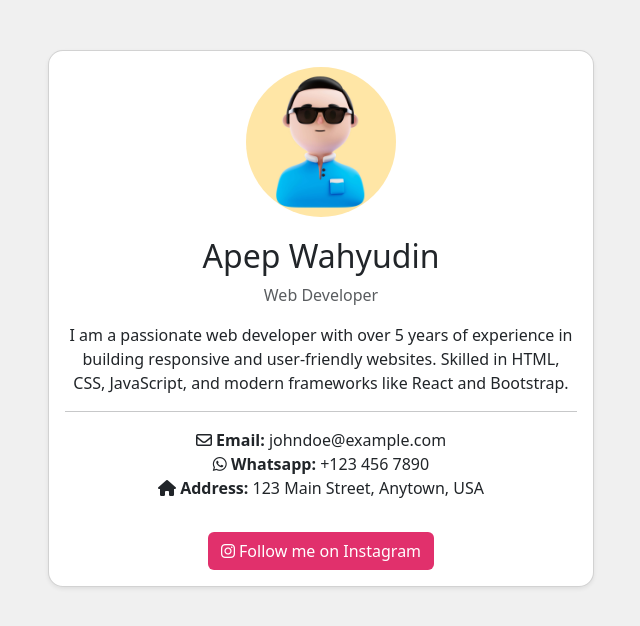
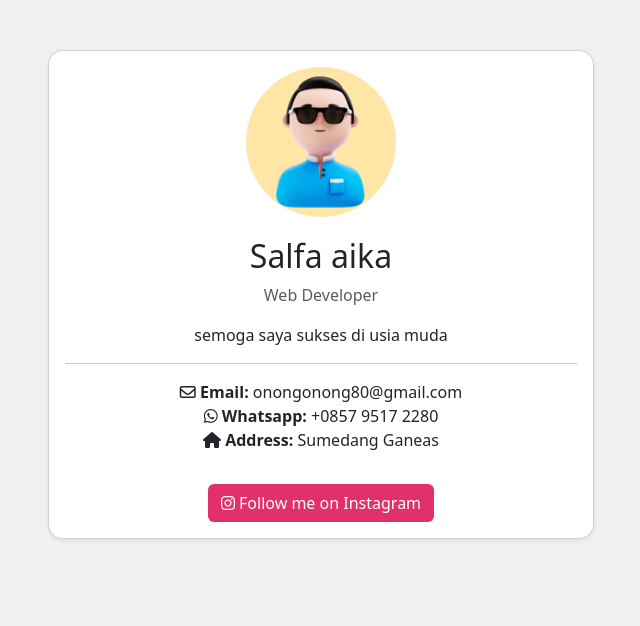
Before and after one commit to Bittayulida/ta_salfaaika_r4, a plain HTML site: page index.html in a window 1280 px wide. Shown: the whole page, without its empty margins (319-959 px from the left). Drawn offline with nearby package versions, Linux system fonts and the light colour scheme.

Commit message:
Update index.html

```diff
--- a/index.html
+++ b/index.html
@@ -15,17 +15,17 @@
                 <div class="card shadow-sm">
                     <div class="card-body text-center">
                         <img src="avatar.jpg" alt="Profile Image" class="profile-img">
-                        <h2>Apep Wahyudin</h2>
+                        <h2>Salfa aika</h2>
                         <p class="text-muted">Web Developer</p>
-                        <p>I am a passionate web developer with over 5 years of experience in building responsive and user-friendly websites. Skilled in HTML, CSS, JavaScript, and modern frameworks like React and Bootstrap.
+                        <p>semoga saya sukses di usia muda
                         </p>
                         <hr>
                         <ul class="list-unstyled">
-                            <li><i class="fa-regular fa-envelope"></i> <strong>Email:</strong> johndoe@example.com</li>
-                            <li><i class="fa-brands fa-whatsapp"></i> <strong>Whatsapp:</strong> +123 456 7890</li>
-                            <li><i class="fa-solid fa-house"></i> <strong>Address:</strong> 123 Main Street, Anytown, USA</li>
+                            <li><i class="fa-regular fa-envelope"></i> <strong>Email:</strong> onongonong80@gmail.com</li>
+                            <li><i class="fa-brands fa-whatsapp"></i> <strong>Whatsapp:</strong> +0857 9517 2280</li>
+                            <li><i class="fa-solid fa-house"></i> <strong>Address:</strong> Sumedang Ganeas</li>
                         </ul>
-                        <a href="https://www.instagram.com/sebuahsemangat" target="_blank" class="btn btn-instagram mt-3">
+                        <a href="https://www.instagram.com/salfa_aika" target="_blank" class="btn btn-instagram mt-3">
                             <i class="fab fa-instagram"></i> Follow me on Instagram
                         </a>
                     </div>
```
